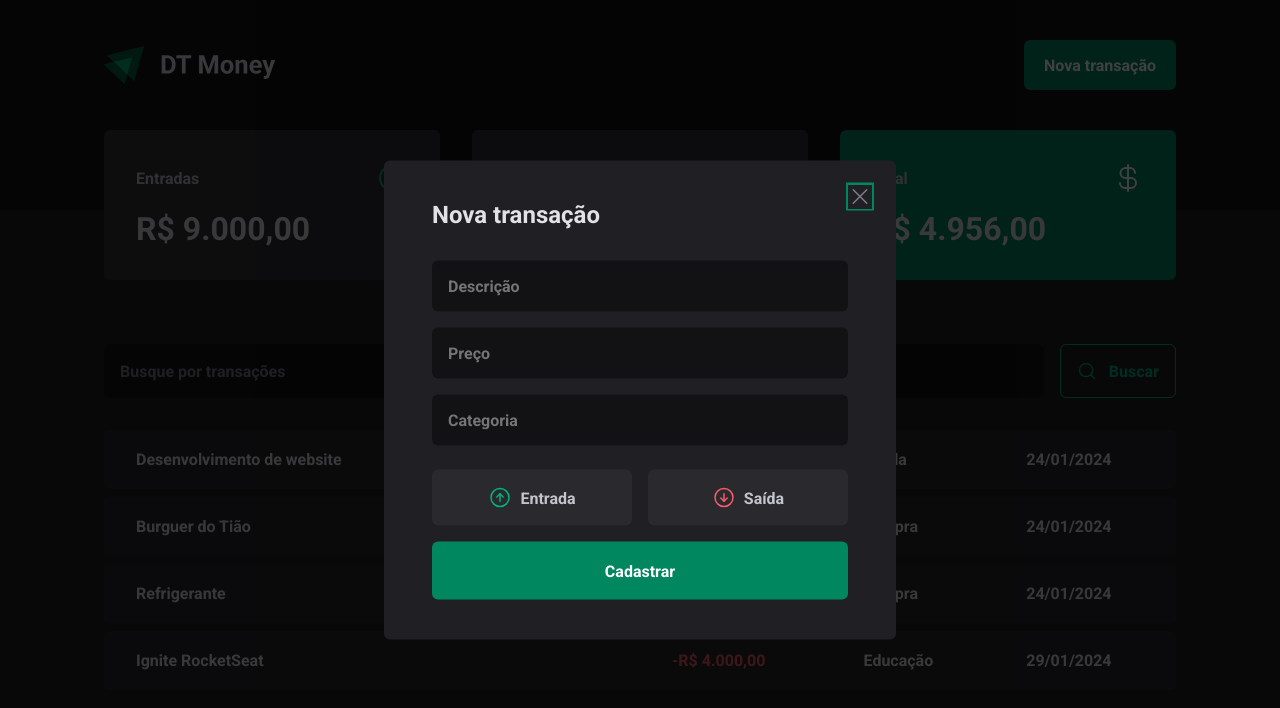
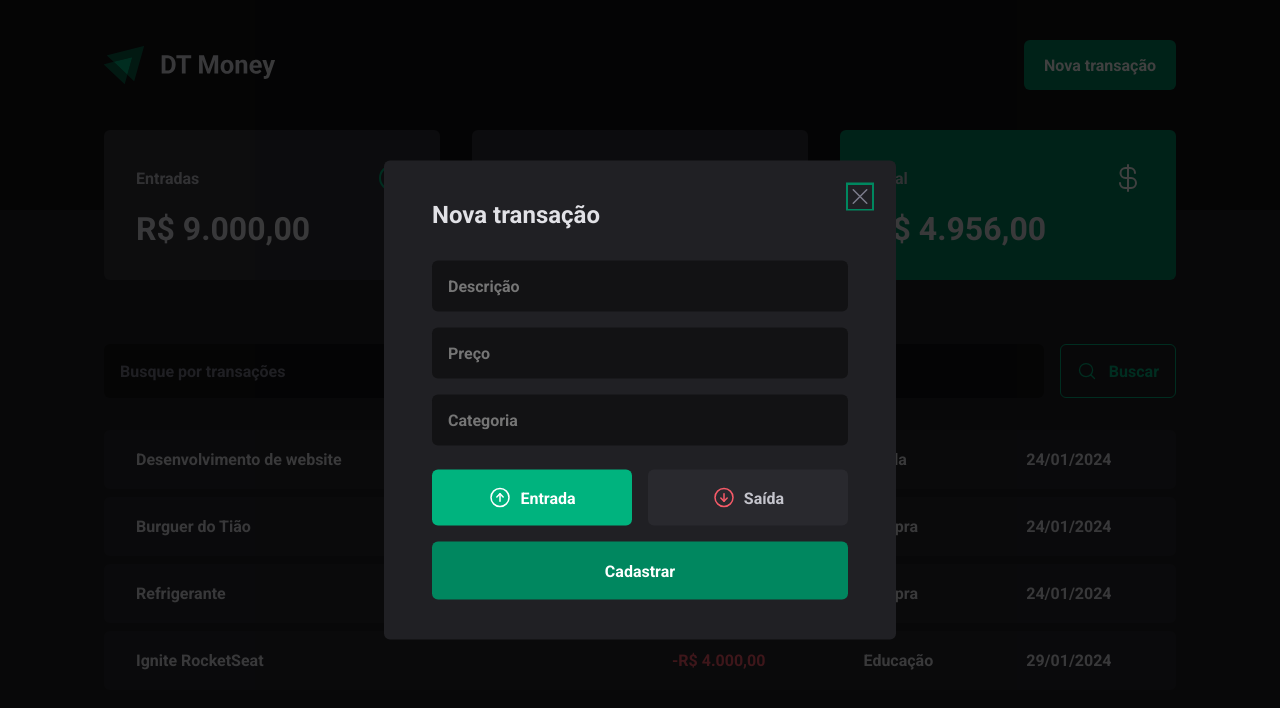
Before and after one commit to lucasunemat/curso-reactjs-3-rocketseat-ts, a React (Vite) app: page / in a window 1280 px wide. Both pictures are taken after a click on the button "Nova transação". Shown: the top 708 px of the page. Built offline with nearby package versions, Linux system fonts and the light colour scheme; data requests are answered from the project's data file.

Commit message:
tratamento de radio button com react-hook-form

```diff
--- a/src/components/NewTransactionModal/index.tsx
+++ b/src/components/NewTransactionModal/index.tsx
@@ -3,13 +3,18 @@ import { CloseButton, Content, Overlay, TransactionType, TransactionTypeButton }
 import { ArrowCircleDown, ArrowCircleUp, X } from "phosphor-react";
 import * as z from 'zod';
 import { zodResolver } from "@hookform/resolvers/zod";
-import { useForm } from "react-hook-form";
+import { Controller, useForm } from "react-hook-form";
+
+/**
+ * Controlled: cada digitação é armazenada e monitorada
+ * Uncontrolled: não é monitorado, não é armazenado, só capto info ao submeter o form
+ */
 
 const newTransactionFormSchema = z.object({
     description: z.string(),
     price: z.number(),
     category: z.string(),
-    //type: z.enum(['income', 'outcome']) //enum = valor entre duas opções
+    type: z.enum(['income', 'outcome']) //enum = valor entre duas opções
 })
 
 type NewTransactionFormInputs = z.infer<typeof newTransactionFormSchema>;
@@ -18,11 +23,15 @@ type NewTransactionFormInputs = z.infer<typeof newTransactionFormSchema>;
 export function NewTransactionModal() {
 
     const {
+        control, //para usar o form controlled para inputs não nativos do html
         register,
         handleSubmit,
         formState: { isSubmitting }
     } = useForm<NewTransactionFormInputs>({
-        resolver: zodResolver(newTransactionFormSchema)
+        resolver: zodResolver(newTransactionFormSchema),
+        defaultValues: {
+            type: 'income'
+        }
     })
 
     async function handleCreateNewTransaction(data: NewTransactionFormInputs) {
@@ -56,11 +65,34 @@ export function NewTransactionModal() {
                         type="text"
                         placeholder="Categoria"
                         required
-                        {...register('category')}/>
+                        {...register('category')} />
 
-                    {/* container de radio-buttons (RadioGroup.Root) */}
-                    <TransactionType>
-                        { /* primeiro botao (RadioGroup.Item) */}
+                    {/*
+                      * Controlando botões que não são nativos do React
+                      * Veja que basicamente temos um componente Controller que recebe a prop control que tirei do useForm
+                      * name com o nome do campo que quero controlar (vem do type NewTransactionFormInputs)
+                      * render que é uma função que retorna o html, no caso, os botões ali (lembre que TransactionType é um styled component que fizemos no styles.tsx)
+                      * Na render eu tenho varias props, como field, formState (conjunto de info sobre estado do form), fieldState (conjunto de info sobre o campo, se houve
+                      * erro, se já foi alterado, etc)
+                      * Sobre o field, temos as funções onChange(que salvam os valores novos no formulario), onBlur (que salva o campo como tocado), value (valor atual do campo)
+                      * Para ver todas essas props, você vai precisar dar console.log(props)
+                      */}
+
+                      {
+                        /*
+                         * Pelo que entendi, ao haver mudança de valor no botão, chamo o onValueChange que é a função onChange do field
+                         * E peço para essa função por sua vez chamar o field.onChange, que é a função onChange do field
+                         * value={field.value} serve para passar o valor atual do campo para o styled component, que vem por padrão o 'income'
+                         */
+                      }
+                    <Controller
+                        control={control}
+                        name="type"
+                        render={({field}) => {
+                            console.log(field)
+
+                            return (
+                                <TransactionType onValueChange={field.onChange} value={field.value}>
                                     <TransactionTypeButton variant="income" value="income">
                                         <ArrowCircleUp size={24} />
                                         Entrada
@@ -72,6 +104,9 @@ export function NewTransactionModal() {
                                     </TransactionTypeButton>
 
                                 </TransactionType>
+                            )
+                        }}
+                    />
 
                     <button type="submit" disabled={isSubmitting}>
                         Cadastrar
@@ -79,6 +114,6 @@ export function NewTransactionModal() {
                 </form>
 
             </Content>
-        </Dialog.Portal>
+        </Dialog.Portal >
     );
 }
```
Lines whose indentation alone changed are shown as unchanged.
